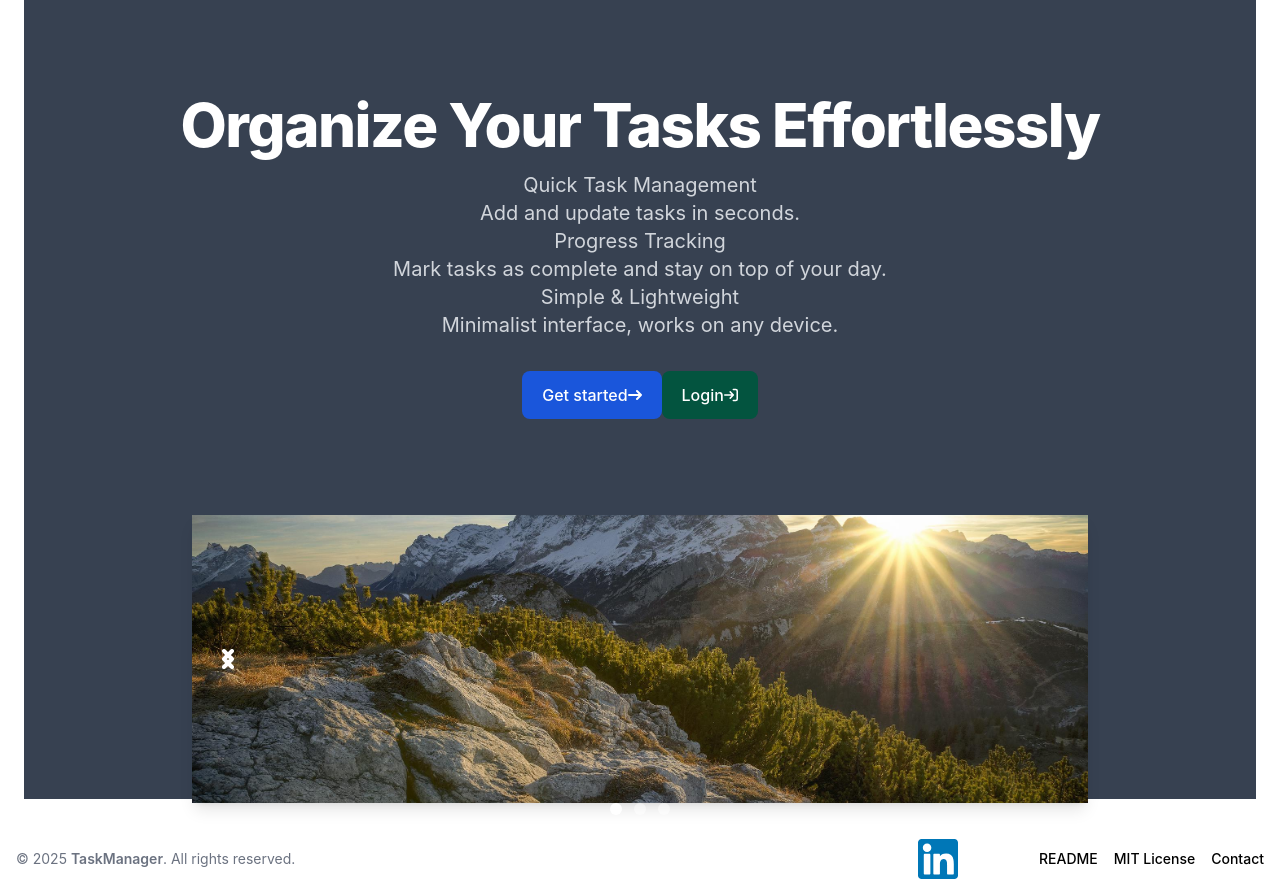
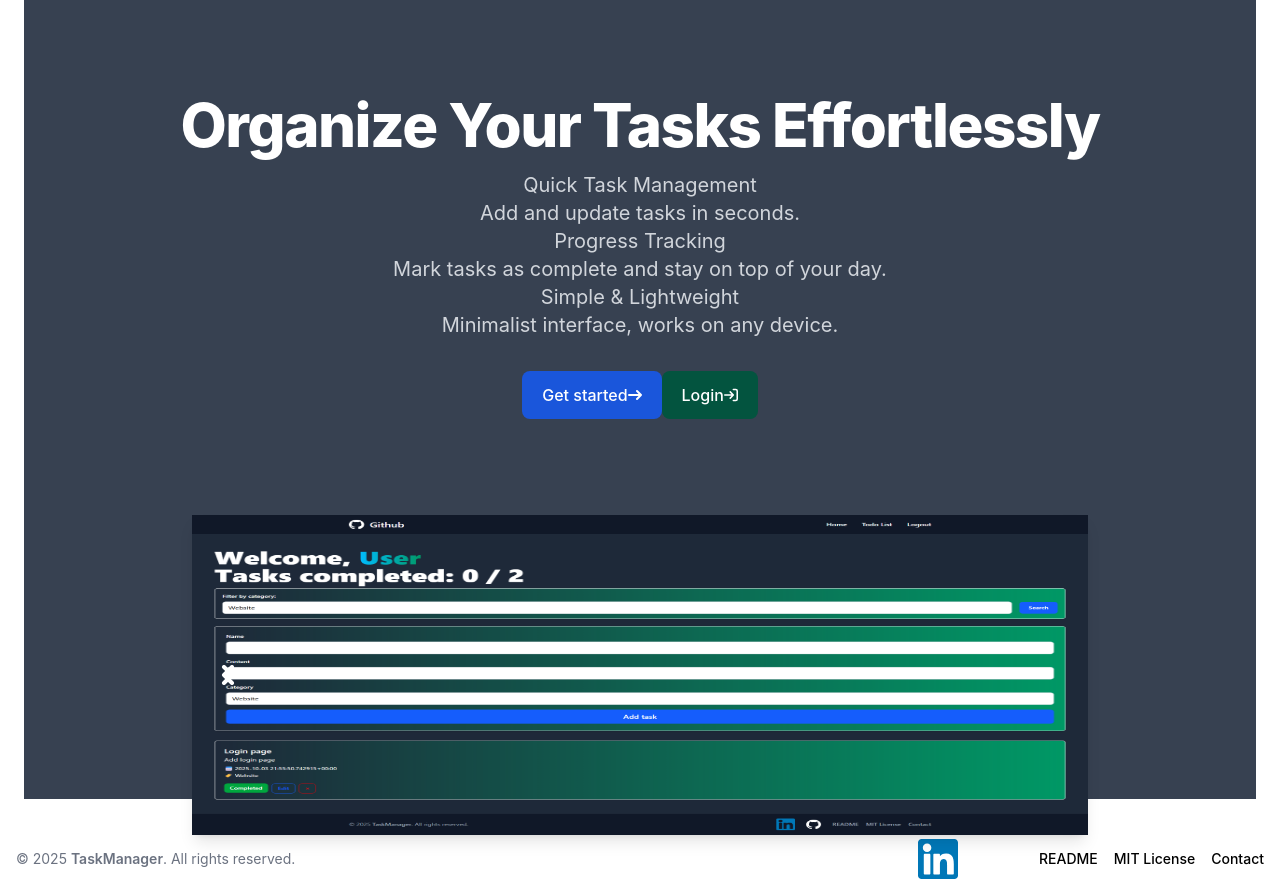
Before and after one commit to vazowskyy/Todo-list, a Flask app: page / in a window 1280 px wide. Shown: the part 89-984 px from the top of the page. Run offline with Flask 3, Linux system fonts and the light colour scheme; some libraries are stand-ins or nearby versions.

Commit message:
Updated carousel

```diff
--- a/TodoAPP/website/templates/home.html
+++ b/TodoAPP/website/templates/home.html
@@ -46,28 +46,59 @@
   <!-- Carousel container (większy i wyśrodkowany) -->
 <div id="default-carousel" class="relative w-full max-w-4xl mx-auto" data-carousel="slide">
   <!-- Carousel wrapper -->
-  <div class="relative h-72 md:h-[500px] overflow-hidden rounded-2xl shadow-lg">
+  <div class="relative h-80 md:h-[1400px] overflow-hidden rounded-2xl shadow-lg">
+
     <!-- Item 1 -->
     <div class="hidden duration-700 ease-in-out" data-carousel-item>
-      <img src="/static/images/carousel/example.png"
-           class="absolute block w-full h-full object-cover top-1/2 left-1/2 -translate-x-1/2 -translate-y-1/2"
-           alt="...">
+      <img src="/static/images/carousel/todo_tasks_2.png"
+           class="absolute block w-full h-full object-contain top-1/2 left-1/2 -translate-x-1/2 -translate-y-1/2"
+           alt="todo_tasks_2">
     </div>
+
     <!-- Item 2 -->
     <div class="hidden duration-700 ease-in-out" data-carousel-item>
-      <img src="/static/images/carousel/example.png"
-           class="absolute block w-full h-full object-cover top-1/2 left-1/2 -translate-x-1/2 -translate-y-1/2"
-           alt="...">
+      <img src="/static/images/carousel/todo_tasks.png"
+           class="absolute block w-full h-full object-contain top-1/2 left-1/2 -translate-x-1/2 -translate-y-1/2"
+           alt="todo_tasks">
     </div>
-    <!-- ... kolejne itemy ... -->
+
+    <!-- Item 3 -->
+    <div class="hidden duration-700 ease-in-out" data-carousel-item>
+      <img src="/static/images/carousel/todo.png"
+           class="absolute block w-full h-full object-contain top-1/2 left-1/2 -translate-x-1/2 -translate-y-1/2"
+           alt="todo">
+    </div>
+
+    <!-- Item 4 -->
+    <div class="hidden duration-700 ease-in-out" data-carousel-item>
+      <img src="/static/images/carousel/forgot.png"
+           class="absolute block w-full h-full object-contain top-1/2 left-1/2 -translate-x-1/2 -translate-y-1/2"
+           alt="forgot">
+    </div>
+
+    <!-- Item 5 -->
+    <div class="hidden duration-700 ease-in-out" data-carousel-item>
+      <img src="/static/images/carousel/home.png"
+           class="absolute block w-full h-full object-contain top-1/2 left-1/2 -translate-x-1/2 -translate-y-1/2"
+           alt="home">
+    </div>
+
+    <!-- Item 6 -->
+    <div class="hidden duration-700 ease-in-out" data-carousel-item>
+      <img src="/static/images/carousel/login.png"
+           class="absolute block w-full h-full object-contain top-1/2 left-1/2 -translate-x-1/2 -translate-y-1/2"
+           alt="login">
+    </div>
+
+    <!-- Item 7 -->
+    <div class="hidden duration-700 ease-in-out" data-carousel-item>
+      <img src="/static/images/carousel/register.png"
+           class="absolute block w-full h-full object-contain top-1/2 left-1/2 -translate-x-1/2 -translate-y-1/2"
+           alt="register">
+    </div>
+
   </div>
 
-  <!-- Indicators -->
-  <div class="absolute z-30 flex -translate-x-1/2 bottom-4 left-1/2 space-x-3">
-    <button type="button" class="w-3 h-3 rounded-full bg-white" data-carousel-slide-to="0"></button>
-    <button type="button" class="w-3 h-3 rounded-full bg-white/50" data-carousel-slide-to="1"></button>
-    <button type="button" class="w-3 h-3 rounded-full bg-white/50" data-carousel-slide-to="2"></button>
-  </div>
 
   <!-- Controls -->
   <button type="button"
```
Also changed, not shown: TodoAPP/website/static/images/carousel/forgot.png (added), TodoAPP/website/static/images/carousel/home.png (added), TodoAPP/website/static/images/carousel/login.png (added), TodoAPP/website/static/images/carousel/register.png (added), TodoAPP/website/static/images/carousel/todo.png (added), TodoAPP/website/static/images/carousel/todo_tasks.png (added), TodoAPP/website/static/images/carousel/todo_tasks_2.png (added).
